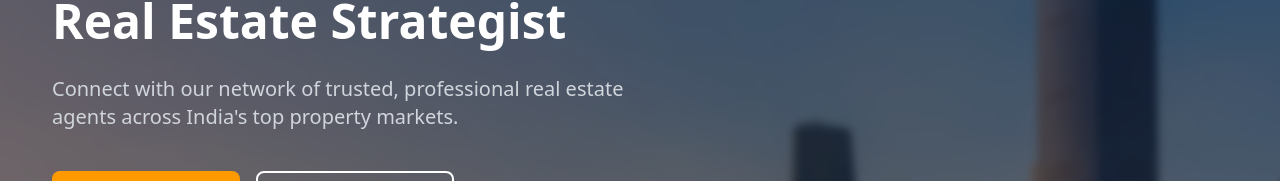
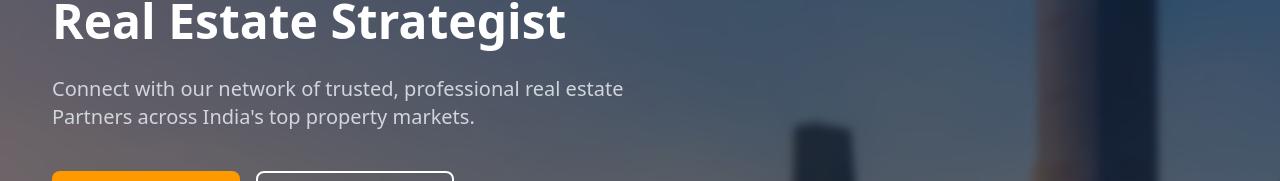
Before and after one commit to rajeev-the/Final_real_Estate, a React (Vite) app: page /agents in a window 1280 px wide. Shown: the part 245-426 px from the top of the page. Built offline with nearby package versions, Linux system fonts and the light colour scheme; no server answers.

Commit message:
first commit

```diff
--- a/src/Pages/Agent_page/Agents.jsx
+++ b/src/Pages/Agent_page/Agents.jsx
@@ -44,7 +44,7 @@ const Agents = () => {
 </h1>
 
                 <p className="mt-4 sm:mt-6 text-base sm:text-xl text-gray-300">
-                    Connect with our network of trusted, professional real estate agents across India's top property markets.
+                    Connect with our network of trusted, professional real estate Partners across India's top property markets.
                 </p>
                 <div className="mt-6 sm:mt-10 flex flex-col sm:flex-row gap-3 sm:gap-4">
                     <button className="bg-amber-500 hover:bg-amber-600 text-white px-6 py-2 sm:px-8 sm:py-3 rounded-lg font-medium transition-colors duration-300">
```
